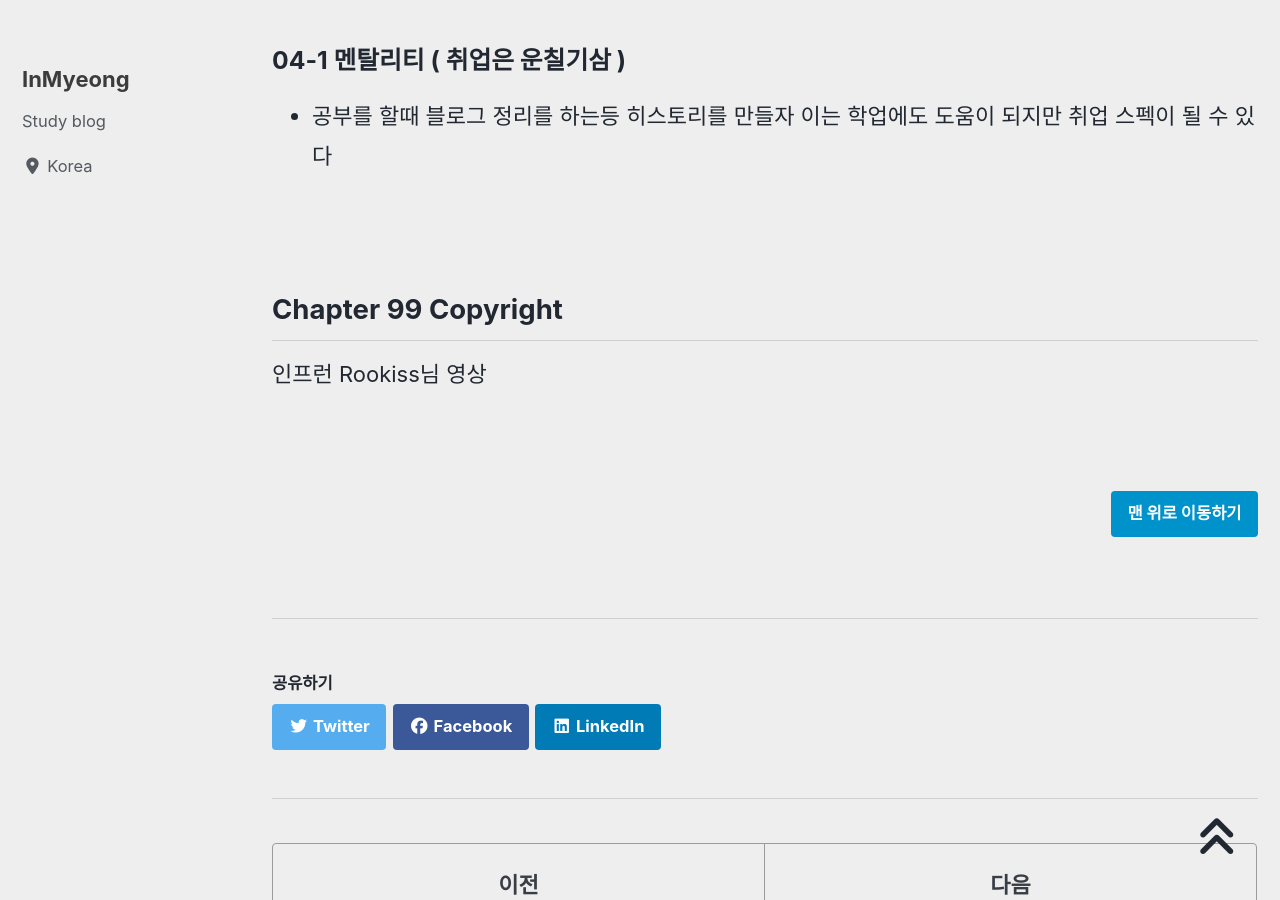
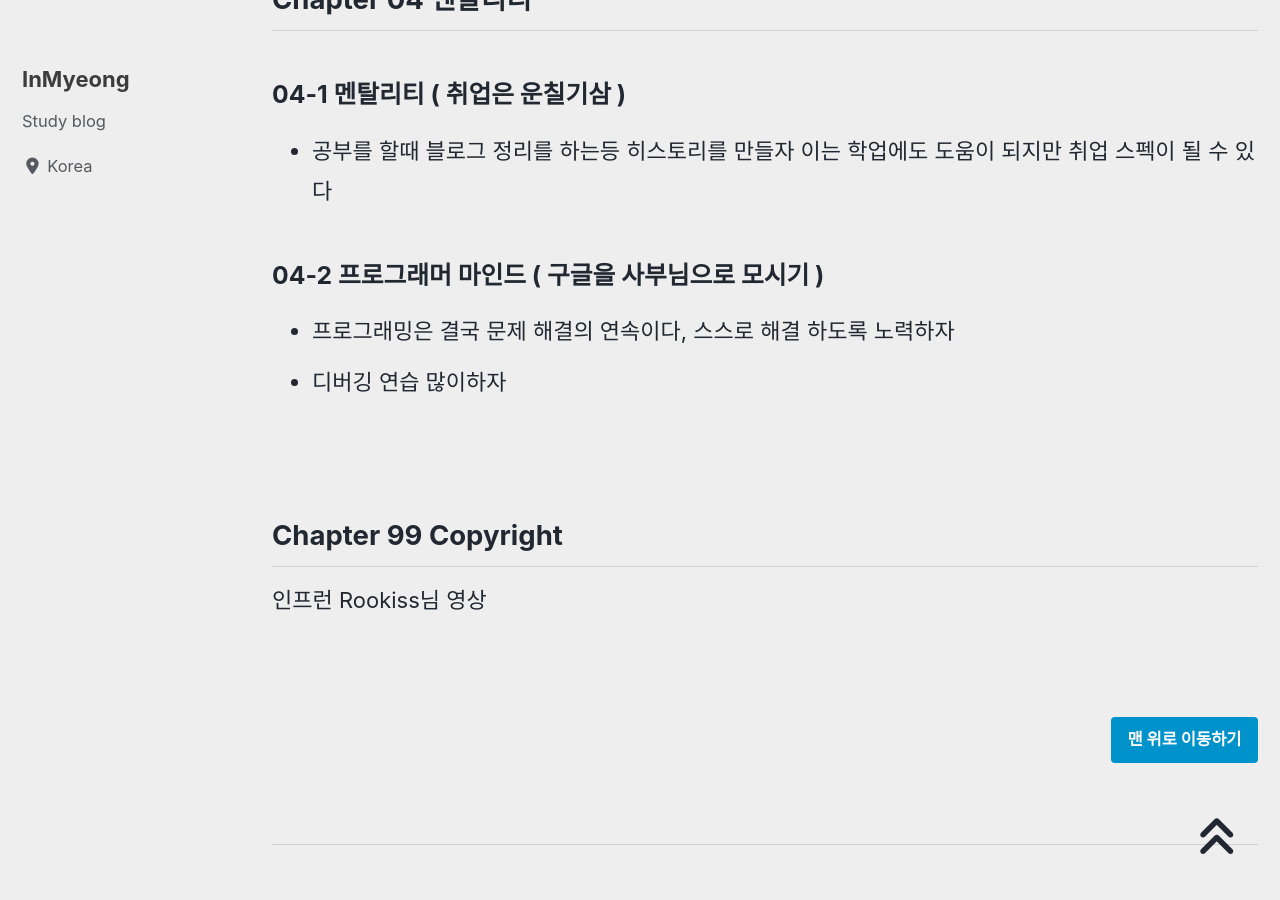
Before and after one commit to devMyeong/devMyeong.github.io, a Jekyll site: the page built from _posts/liberalArts/development/2021-08-06-Rookiss-guide.md, in a window 1280 px wide and 900 px high, scrolled down 7445 px. Built offline with Jekyll 4.4.1, drawn with Linux system fonts in a browser that asks for light colours; cached includes are drawn as plain includes; nearby versions of some CDN libraries; some web fonts are replaced; comment, search, counter and statistics services are not loaded; some of the changed text lies outside the part shown.

Commit message:
update prog guide chapter 04-2

```diff
--- a/_posts/liberalArts/development/2021-08-06-Rookiss-guide.md
+++ b/_posts/liberalArts/development/2021-08-06-Rookiss-guide.md
@@ -135,6 +135,10 @@ last_modified_at: 2021-08-17
 ### 04-1 멘탈리티 ( 취업은 운칠기삼 )
 - 공부를 할때 블로그 정리를 하는등 히스토리를 만들자 이는 학업에도 도움이 되지만 취업 스펙이 될 수 있다
 
+### 04-2 프로그래머 마인드 ( 구글을 사부님으로 모시기 )
+- 프로그래밍은 결국 문제 해결의 연속이다, 스스로 해결 하도록 노력하자
+- 디버깅 연습 많이하자
+
 <br>
 
 ## Chapter 99 Copyright
```
